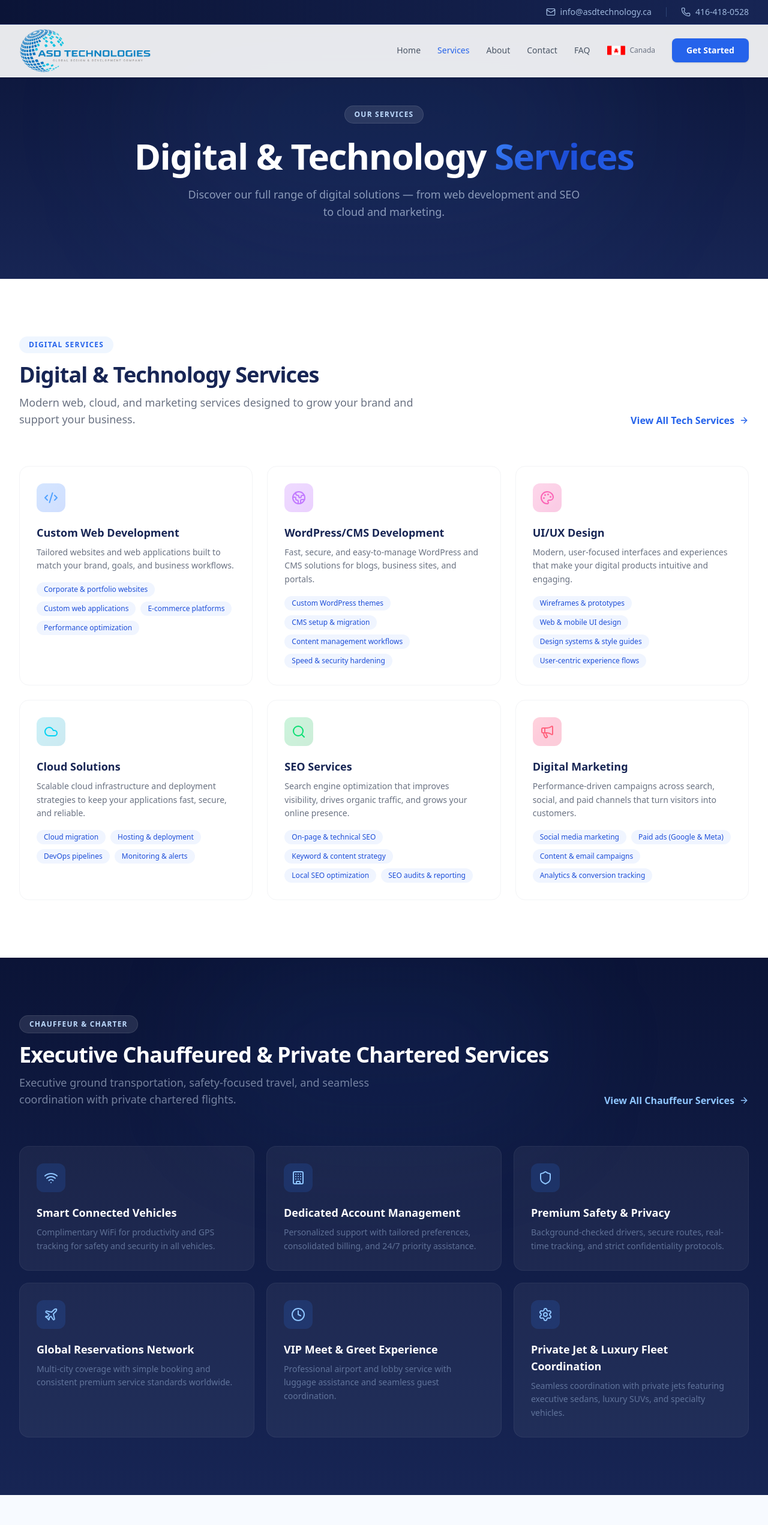
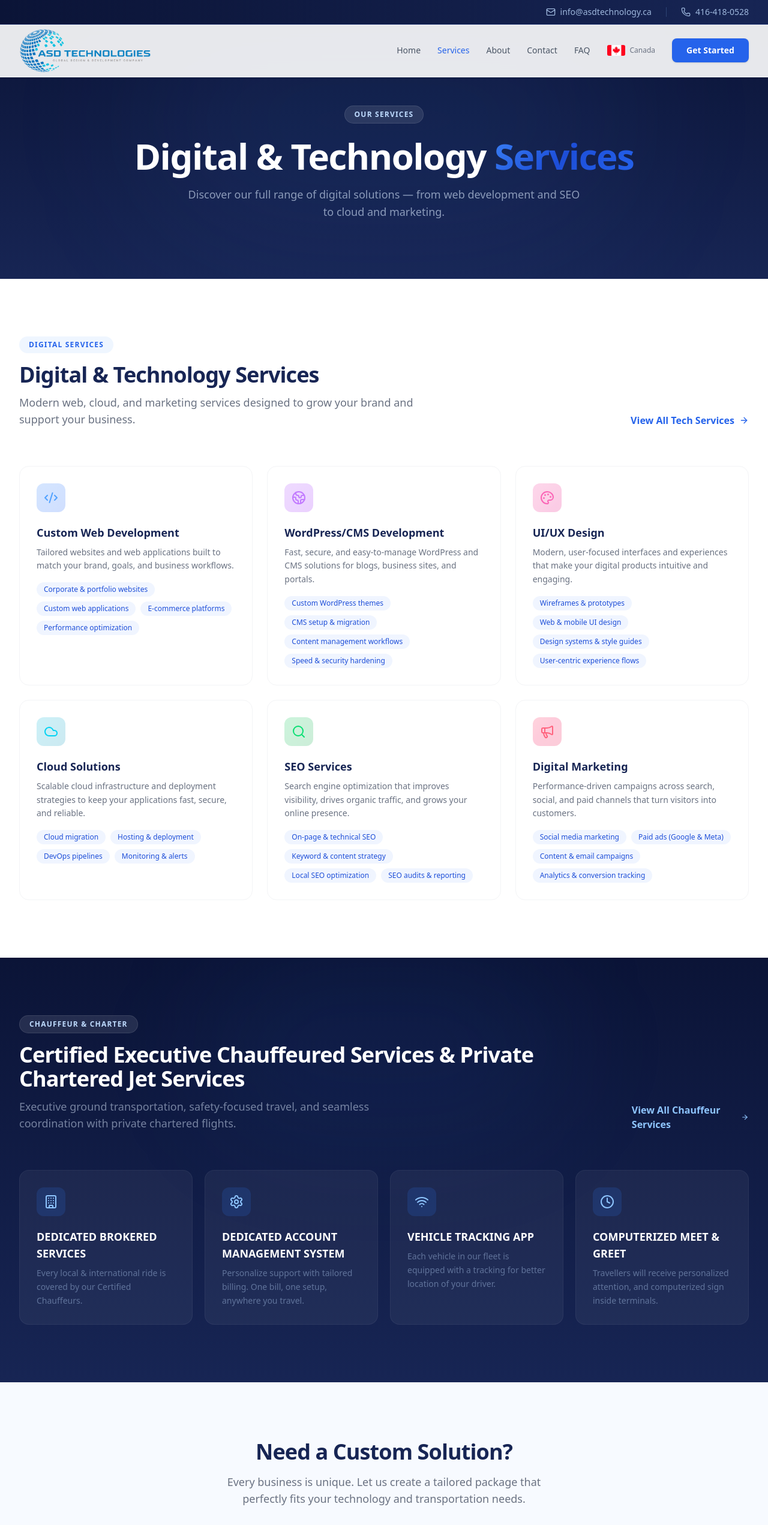
Before and after one commit to Hammax23/asdTechnology, a Next.js app: page /services in a window 1280 px wide. Shown: the top 2543 px of the page at 60% size. Built offline with nearby package versions, Linux system fonts and the light colour scheme.

Commit message:
settingsC

```diff
--- a/src/app/page.tsx
+++ b/src/app/page.tsx
@@ -13,6 +13,9 @@ import {
   Globe2,
   Palette,
   Cloud,
+  Settings,
+  MapPin,
+  UserCheck,
   Search,
   Megaphone,
 } from "lucide-react";
@@ -257,34 +260,28 @@ function About() {
 /* ───────────────────── Chauffeur Highlight ───────────────────── */
 const chauffeurReasons = [
   {
-    title: "Smart Connected Vehicles",
+    icon: Users,
+    title: "DEDICATED BROKERED SERVICES",
     description:
-      "Complimentary WiFi for productivity and GPS tracking for safety and security in all vehicles.",
+      "Every local & international ride is covered by our Certified Chauffeurs.",
   },
   {
-    title: "Dedicated Account Management",
+    icon: Settings,
+    title: "DEDICATED ACCOUNT MANAGEMENT SYSTEM",
     description:
-      "Personalized support with tailored preferences, consolidated billing, and 24/7 priority assistance.",
+      "Personalize support with tailored billing. One bill, one setup, anywhere you travel.",
   },
   {
-    title: "Premium Safety & Privacy",
+    icon: MapPin,
+    title: "VEHICLE TRACKING APP",
     description:
-      "Background-checked drivers, secure routes, real-time tracking, and strict confidentiality protocols.",
+      "Each vehicle in our fleet is equipped with a tracking for better location of your driver.",
   },
   {
-    title: "Global Reservations Network",
+    icon: UserCheck,
+    title: "COMPUTERIZED MEET & GREET",
     description:
-      "Multi-city coverage with simple booking and consistent premium service standards worldwide.",
-  },
-  {
-    title: "VIP Meet & Greet Experience",
-    description:
-      "Professional airport and lobby service with luggage assistance and seamless guest coordination.",
-  },
-  {
-    title: "Private Jet & Luxury Fleet Coordination",
-    description:
-      "Seamless coordination with private jets featuring executive sedans, luxury SUVs, and specialty vehicles.",
+      "Travellers will receive personalized attention, and computerized sign inside terminals.",
   },
 ];
 
@@ -300,7 +297,7 @@ function ChauffeurSection() {
             Chauffeur Services
           </span>
           <h2 className="mt-4 text-3xl sm:text-4xl font-bold text-white tracking-tight">
-            Executive Chauffeured Services & Private Chartered Services
+            Certified Executive Chauffeured Services & Private Chartered Jet Services
           </h2>
           <p className="mt-3 max-w-2xl mx-auto text-blue-100/50 text-sm sm:text-base">
             From airport transfers to corporate travel and events, our chauffeur
@@ -308,15 +305,20 @@ function ChauffeurSection() {
           </p>
         </div>
 
-        <div className="grid md:grid-cols-3 gap-5">
+        <div className="grid sm:grid-cols-2 lg:grid-cols-4 gap-6">
           {chauffeurReasons.map((reason) => (
             <div
               key={reason.title}
               className="bg-white/5 border border-white/5 rounded-2xl p-7 hover:bg-white/8 hover:border-blue-400/15 transition-all duration-300"
             >
-              <h3 className="text-base font-bold text-white mb-2">
-                {reason.title}
-              </h3>
+              <div className="flex items-center gap-4 mb-4">
+                <div className="w-12 h-12 rounded-lg bg-blue-500/20 border border-blue-400/30 flex items-center justify-center">
+                  <reason.icon className="w-6 h-6 text-blue-400" />
+                </div>
+                <h3 className="text-base font-bold text-white">
+                  {reason.title}
+                </h3>
+              </div>
               <p className="text-blue-200/40 leading-relaxed text-sm">
                 {reason.description}
               </p>
--- a/src/app/services/page.tsx
+++ b/src/app/services/page.tsx
@@ -8,12 +8,10 @@ import {
   Cloud,
   Search,
   Megaphone,
-  Plane,
   Building,
   Clock,
   Settings,
   Wifi,
-  Shield,
 } from "lucide-react";
 import Navbar from "@/components/Navbar";
 import Footer from "@/components/Footer";
@@ -110,40 +108,28 @@ const techServices = [
 
 const chauffeurServices = [
   {
-    icon: Wifi,
-    title: "Smart Connected Vehicles",
+    icon: Building,
+    title: "DEDICATED BROKERED SERVICES",
     description:
-      "Complimentary WiFi for productivity and GPS tracking for safety and security in all vehicles.",
+      "Every local & international ride is covered by our Certified Chauffeurs.",
   },
   {
-    icon: Building,
-    title: "Dedicated Account Management",
+    icon: Settings,
+    title: "DEDICATED ACCOUNT MANAGEMENT SYSTEM",
     description:
-      "Personalized support with tailored preferences, consolidated billing, and 24/7 priority assistance.",
+      "Personalize support with tailored billing. One bill, one setup, anywhere you travel.",
   },
   {
-    icon: Shield,
-    title: "Premium Safety & Privacy",
+    icon: Wifi,
+    title: "VEHICLE TRACKING APP",
     description:
-      "Background-checked drivers, secure routes, real-time tracking, and strict confidentiality protocols.",
-  },
-  {
-    icon: Plane,
-    title: "Global Reservations Network",
-    description:
-      "Multi-city coverage with simple booking and consistent premium service standards worldwide.",
+      "Each vehicle in our fleet is equipped with a tracking for better location of your driver.",
   },
   {
     icon: Clock,
-    title: "VIP Meet & Greet Experience",
+    title: "COMPUTERIZED MEET & GREET",
     description:
-      "Professional airport and lobby service with luggage assistance and seamless guest coordination.",
-  },
-  {
-    icon: Settings,
-    title: "Private Jet & Luxury Fleet Coordination",
-    description:
-      "Seamless coordination with private jets featuring executive sedans, luxury SUVs, and specialty vehicles.",
+      "Travellers will receive personalized attention, and computerized sign inside terminals.",
   },
 ];
 
@@ -218,7 +204,7 @@ export default function ServicesPage() {
                 Chauffeur & Charter
               </span>
               <h2 className="mt-4 text-3xl sm:text-4xl font-bold text-white tracking-tight">
-                Executive Chauffeured & Private Chartered Services
+                Certified Executive Chauffeured Services & Private Chartered Jet Services
               </h2>
               <p className="mt-3 text-blue-100/50 text-lg max-w-2xl">
                 Executive ground transportation, safety‑focused travel, and seamless coordination with private chartered flights.
@@ -233,7 +219,7 @@ export default function ServicesPage() {
             </Link>
           </div>
 
-          <div className="grid md:grid-cols-2 lg:grid-cols-3 gap-5">
+          <div className="grid sm:grid-cols-2 lg:grid-cols-4 gap-5">
             {chauffeurServices.map((service) => (
               <div
                 key={service.title}
--- a/src/components/Navbar.tsx
+++ b/src/components/Navbar.tsx
@@ -56,12 +56,12 @@ export default function Navbar() {
 
             {/* Canada Flag Badge */}
             <div className="flex items-center gap-1.5 text-xs text-gray-500">
-              <svg className="w-8 h-5 rounded-sm border border-gray-200" viewBox="0 0 40 20" fill="none">
-                <rect width="10" height="20" fill="#FF0000"/>
-                <rect x="10" width="20" height="20" fill="#FFFFFF"/>
-                <rect x="30" width="10" height="20" fill="#FF0000"/>
-                <path d="M20 4L21 7H19L20 4ZM16 10L18 9L17 11L14 10L16 12L15 14L17 13L16 16H18L17.5 13L20 15L22.5 13L22 16H24L23 13L25 14L24 12L26 10L23 11L22 9L24 7H22L20 4L18 7H16L18 9L16 10Z" fill="#FF0000"/>
-              </svg>
+              {/* eslint-disable-next-line @next/next/no-img-element */}
+              <img
+                src="/canada.jpeg"
+                alt="Canada Flag"
+                className="w-8 h-5 rounded-sm border border-gray-200 object-cover"
+              />
               <span className="font-medium">Canada</span>
             </div>
 
@@ -73,25 +73,15 @@ export default function Navbar() {
             </Link>
           </div>
 
-          {/* Mobile: Canada Flag + Hamburger */}
-          <div className="md:hidden flex items-center gap-2">
-            {/* Canada Flag for Mobile */}
-            <svg className="w-8 h-5 rounded-sm border border-gray-200" viewBox="0 0 40 20" fill="none">
-              <rect width="10" height="20" fill="#FF0000"/>
-              <rect x="10" width="20" height="20" fill="#FFFFFF"/>
-              <rect x="30" width="10" height="20" fill="#FF0000"/>
-              <path d="M20 4L21 7H19L20 4ZM16 10L18 9L17 11L14 10L16 12L15 14L17 13L16 16H18L17.5 13L20 15L22.5 13L22 16H24L23 13L25 14L24 12L26 10L23 11L22 9L24 7H22L20 4L18 7H16L18 9L16 10Z" fill="#FF0000"/>
-            </svg>
-
+          {/* Mobile Hamburger */}
           <button
             type="button"
             onClick={() => setMobileOpen(!mobileOpen)}
-              className="relative w-10 h-10 flex items-center justify-center rounded-lg text-navy-900 hover:bg-gray-100 transition-colors"
+            className="md:hidden relative w-10 h-10 flex items-center justify-center rounded-lg text-navy-900 hover:bg-gray-100 transition-colors"
             aria-label={mobileOpen ? "Close menu" : "Open menu"}
           >
             {mobileOpen ? <X className="w-5 h-5" /> : <Menu className="w-5 h-5" />}
           </button>
-          </div>
         </div>
       </div>
 
--- a/src/components/TopContactBar.tsx
+++ b/src/components/TopContactBar.tsx
@@ -7,6 +7,16 @@ export default function TopContactBar() {
     <div className="fixed top-0 left-0 right-0 z-[60] bg-gradient-to-r from-navy-950 to-navy-900 border-b border-navy-800/50">
       <div className="max-w-7xl mx-auto px-4 sm:px-6 lg:px-8">
         <div className="flex items-center justify-center sm:justify-end py-2.5 gap-6">
+          {/* Canada Flag - Mobile Only */}
+          <div className="md:hidden">
+            {/* eslint-disable-next-line @next/next/no-img-element */}
+            <img
+              src="/canada.jpeg"
+              alt="Canada Flag"
+              className="w-6 h-4 rounded-sm border border-blue-300/20 object-cover"
+            />
+          </div>
+
           {/* Email */}
           <a
             href="mailto:info@asdtechnology.ca"
```
Also changed, not shown: public/canada.jpeg (added). Lines whose indentation alone changed are shown as unchanged.
